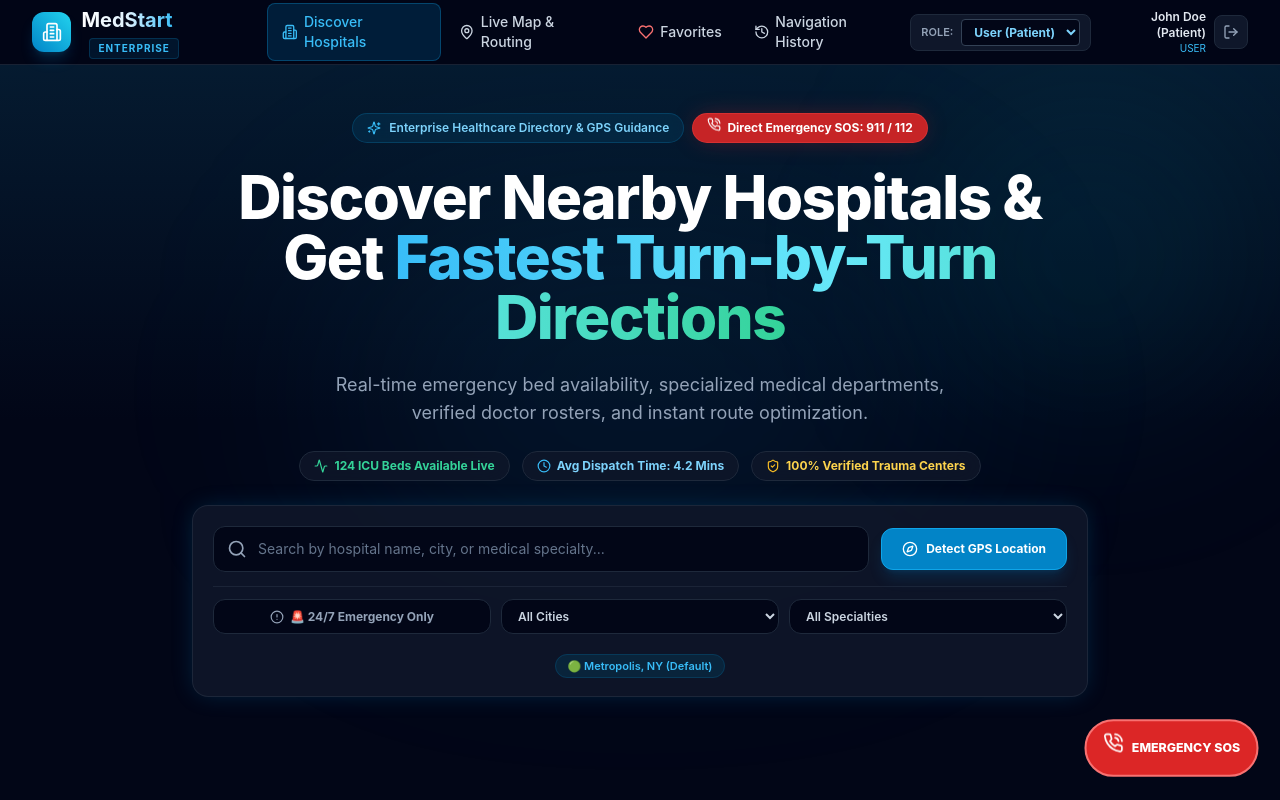
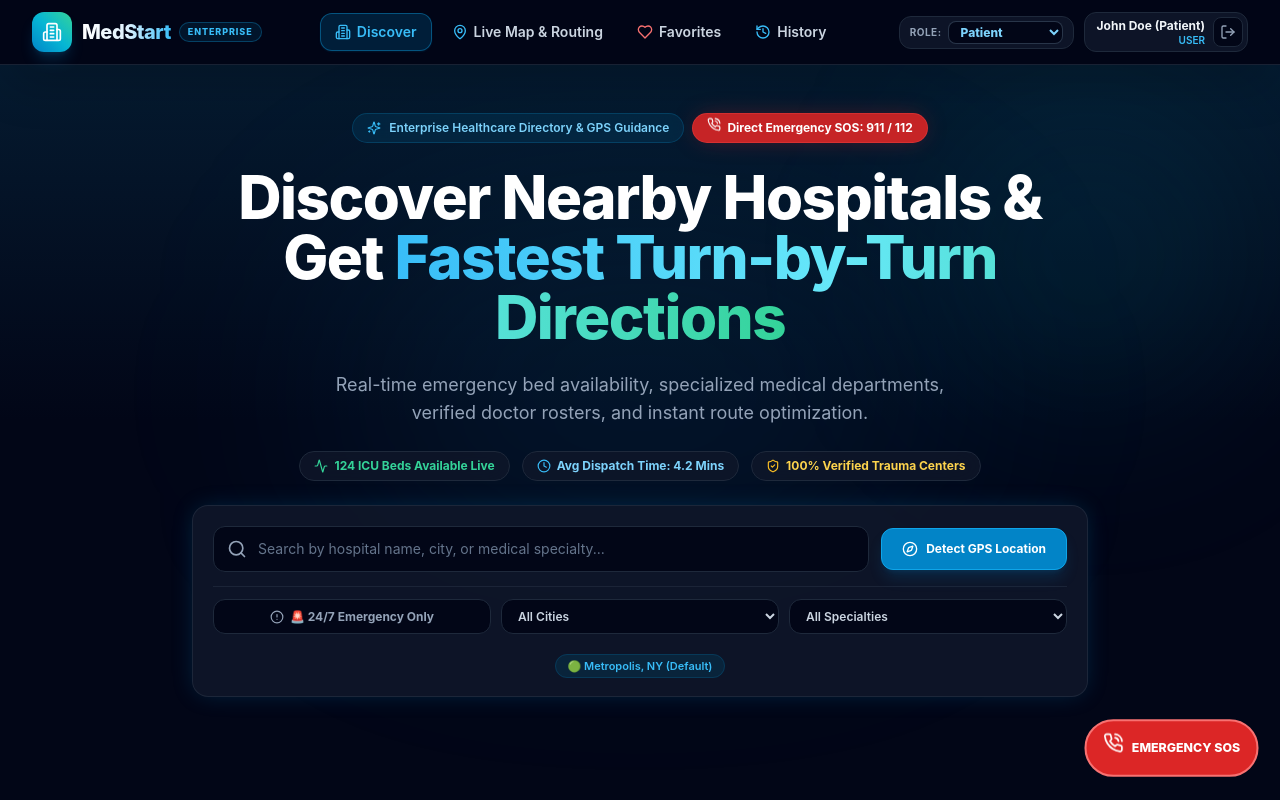
Before and after one commit to peddireddyvishnu2005-glitch/Med-Star, a Next.js app in the folder apps/web/: page / in a window 1280 px wide. Both pictures are taken after a click on the button "Sign In". Shown: the top 800 px of the page. Built offline with nearby package versions, Linux system fonts and the light colour scheme.

Commit message:
style(web): refine Navbar header spacing, pill alignment, and logo badge layout

```diff
--- a/apps/web/src/components/layout/Navbar.tsx
+++ b/apps/web/src/components/layout/Navbar.tsx
@@ -25,49 +25,57 @@ export default function Navbar() {
   const isActive = (path: string) => pathname === path;
 
   return (
-    <header className="sticky top-0 z-50 bg-slate-950/80 backdrop-blur-md border-b border-slate-800/80">
+    <header className="sticky top-0 z-50 bg-slate-950/90 backdrop-blur-xl border-b border-slate-800/80 shadow-2xl">
       <div className="max-w-7xl mx-auto px-4 sm:px-6 lg:px-8">
-        <div className="flex items-center justify-between h-16">
+        <div className="flex items-center justify-between h-16 gap-3">
 
-          <Link href="/" className="flex items-center gap-2.5 group">
-            <div className="w-10 h-10 rounded-xl bg-gradient-to-tr from-sky-600 to-cyan-400 flex items-center justify-center shadow-lg shadow-sky-500/20 group-hover:scale-105 transition-transform">
+          {/* Logo Section */}
+          <Link href="/" className="flex items-center gap-2.5 group shrink-0">
+            <div className="w-9 h-9 sm:w-10 sm:h-10 rounded-xl bg-gradient-to-tr from-sky-600 via-cyan-500 to-emerald-400 flex items-center justify-center shadow-lg shadow-sky-500/20 group-hover:scale-105 transition-transform">
               <Building2 className="w-5 h-5 text-white" />
             </div>
-            <div>
-              <span className="text-xl font-bold bg-gradient-to-r from-white via-sky-100 to-sky-400 bg-clip-text text-transparent">
+            <div className="flex items-center gap-2">
+              <span className="text-lg sm:text-xl font-extrabold bg-gradient-to-r from-white via-sky-100 to-sky-400 bg-clip-text text-transparent tracking-tight">
                 MedStart
               </span>
-              <span className="hidden sm:inline-block ml-2 text-[10px] uppercase font-bold tracking-widest px-2 py-0.5 rounded bg-sky-500/10 text-sky-400 border border-sky-500/20">
-                Enterprise
+              <span className="hidden xl:inline-block text-[9px] uppercase font-extrabold tracking-widest px-2 py-0.5 rounded-full bg-sky-500/10 text-sky-400 border border-sky-500/30">
+                ENTERPRISE
               </span>
             </div>
           </Link>
 
-          <nav className="hidden md:flex items-center gap-1">
+          {/* Navigation Links */}
+          <nav className="hidden md:flex items-center gap-1 xl:gap-1.5">
             <Link
               href="/"
-              className={`px-3.5 py-2 rounded-lg text-sm font-medium transition-colors flex items-center gap-1.5 ${
-                isActive('/') ? 'bg-sky-600/20 text-sky-400 border border-sky-500/30' : 'text-slate-300 hover:text-white hover:bg-slate-800/50'
+              className={`px-3 py-1.5 lg:px-3.5 lg:py-2 rounded-xl text-xs sm:text-sm font-semibold transition-all flex items-center gap-1.5 ${
+                isActive('/')
+                  ? 'bg-sky-600/20 text-sky-400 border border-sky-500/40 shadow-sm shadow-sky-500/10'
+                  : 'text-slate-300 hover:text-white hover:bg-slate-900/80'
               }`}
             >
-              <Building2 className="w-4 h-4" />
-              Discover Hospitals
+              <Building2 className="w-4 h-4 text-sky-400" />
+              Discover
             </Link>
 
             <Link
               href="/navigation"
-              className={`px-3.5 py-2 rounded-lg text-sm font-medium transition-colors flex items-center gap-1.5 ${
-                isActive('/navigation') ? 'bg-sky-600/20 text-sky-400 border border-sky-500/30' : 'text-slate-300 hover:text-white hover:bg-slate-800/50'
+              className={`px-3 py-1.5 lg:px-3.5 lg:py-2 rounded-xl text-xs sm:text-sm font-semibold transition-all flex items-center gap-1.5 ${
+                isActive('/navigation')
+                  ? 'bg-sky-600/20 text-sky-400 border border-sky-500/40 shadow-sm shadow-sky-500/10'
+                  : 'text-slate-300 hover:text-white hover:bg-slate-900/80'
               }`}
             >
-              <MapPin className="w-4 h-4" />
+              <MapPin className="w-4 h-4 text-sky-400" />
               Live Map & Routing
             </Link>
 
             <Link
               href="/favorites"
-              className={`px-3.5 py-2 rounded-lg text-sm font-medium transition-colors flex items-center gap-1.5 ${
-                isActive('/favorites') ? 'bg-sky-600/20 text-sky-400 border border-sky-500/30' : 'text-slate-300 hover:text-white hover:bg-slate-800/50'
+              className={`px-3 py-1.5 lg:px-3.5 lg:py-2 rounded-xl text-xs sm:text-sm font-semibold transition-all flex items-center gap-1.5 ${
+                isActive('/favorites')
+                  ? 'bg-sky-600/20 text-sky-400 border border-sky-500/40 shadow-sm shadow-sky-500/10'
+                  : 'text-slate-300 hover:text-white hover:bg-slate-900/80'
               }`}
             >
               <Heart className="w-4 h-4 text-red-400" />
@@ -76,51 +84,56 @@ export default function Navbar() {
 
             <Link
               href="/history"
-              className={`px-3.5 py-2 rounded-lg text-sm font-medium transition-colors flex items-center gap-1.5 ${
-                isActive('/history') ? 'bg-sky-600/20 text-sky-400 border border-sky-500/30' : 'text-slate-300 hover:text-white hover:bg-slate-800/50'
+              className={`px-3 py-1.5 lg:px-3.5 lg:py-2 rounded-xl text-xs sm:text-sm font-semibold transition-all flex items-center gap-1.5 ${
+                isActive('/history')
+                  ? 'bg-sky-600/20 text-sky-400 border border-sky-500/40 shadow-sm shadow-sky-500/10'
+                  : 'text-slate-300 hover:text-white hover:bg-slate-900/80'
               }`}
             >
-              <History className="w-4 h-4" />
-              Navigation History
+              <History className="w-4 h-4 text-sky-400" />
+              History
             </Link>
 
             {(role === 'ADMIN' || role === 'SUPER_ADMIN') && (
               <Link
                 href="/admin"
-                className={`px-3.5 py-2 rounded-lg text-sm font-medium transition-colors flex items-center gap-1.5 ${
-                  isActive('/admin') ? 'bg-emerald-600/20 text-emerald-400 border border-emerald-500/30' : 'text-emerald-400 hover:bg-emerald-950/30'
+                className={`px-3 py-1.5 lg:px-3.5 lg:py-2 rounded-xl text-xs sm:text-sm font-semibold transition-all flex items-center gap-1.5 ${
+                  isActive('/admin')
+                    ? 'bg-emerald-600/20 text-emerald-400 border border-emerald-500/40 shadow-sm shadow-emerald-500/10'
+                    : 'text-emerald-400 hover:bg-emerald-950/30'
                 }`}
               >
-                <ShieldCheck className="w-4 h-4" />
-                Admin Dashboard
+                <ShieldCheck className="w-4 h-4 text-emerald-400" />
+                Admin Portal
               </Link>
             )}
           </nav>
 
-          <div className="hidden lg:flex items-center gap-3">
-            <div className="bg-slate-900 border border-slate-800 rounded-lg px-2.5 py-1 flex items-center gap-2">
-              <span className="text-[11px] text-slate-400 font-semibold uppercase">Role:</span>
+          {/* User & Role Controls */}
+          <div className="hidden lg:flex items-center gap-2.5">
+            <div className="bg-slate-900/90 border border-slate-800 rounded-xl px-2.5 py-1 flex items-center gap-1.5 backdrop-blur-md">
+              <span className="text-[10px] text-slate-400 font-bold uppercase tracking-wider">Role:</span>
               <select
                 value={role}
                 onChange={(e) => loginAs(e.target.value as UserRole)}
-                className="bg-slate-950 text-xs text-sky-300 font-bold py-1 px-2 rounded border border-slate-700 focus:outline-none focus:ring-1 focus:ring-sky-500 cursor-pointer"
+                className="bg-slate-950 text-xs text-sky-300 font-extrabold py-0.5 px-2 rounded-lg border border-slate-700/80 focus:outline-none focus:ring-1 focus:ring-sky-500 cursor-pointer"
               >
                 <option value="GUEST">Guest</option>
-                <option value="USER">User (Patient)</option>
+                <option value="USER">Patient</option>
                 <option value="ADMIN">Admin</option>
                 <option value="SUPER_ADMIN">Super Admin</option>
               </select>
             </div>
 
             {user ? (
-              <div className="flex items-center gap-2">
-                <div className="text-right">
-                  <p className="text-xs font-semibold text-slate-200">{user.displayName}</p>
-                  <p className="text-[10px] text-sky-400">{user.role}</p>
+              <div className="flex items-center gap-2 bg-slate-900/90 border border-slate-800 p-1 pl-3 rounded-xl backdrop-blur-md">
+                <div className="text-right leading-tight">
+                  <p className="text-xs font-bold text-slate-100">{user.displayName}</p>
+                  <p className="text-[10px] font-semibold text-sky-400">{user.role}</p>
                 </div>
                 <button
                   onClick={logout}
-                  className="p-2 rounded-lg bg-slate-900 hover:bg-red-950/40 text-slate-400 hover:text-red-400 border border-slate-800 transition-colors"
+                  className="p-1.5 rounded-lg bg-slate-950 hover:bg-red-950/60 text-slate-400 hover:text-red-400 border border-slate-800 transition-colors"
                   title="Logout"
                 >
                   <LogOut className="w-4 h-4" />
@@ -129,7 +142,7 @@ export default function Navbar() {
             ) : (
               <button
                 onClick={() => loginAs('USER')}
-                className="px-4 py-2 rounded-lg bg-sky-600 hover:bg-sky-500 text-white text-xs font-semibold shadow-lg shadow-sky-600/20 transition-all flex items-center gap-1.5"
+                className="px-3.5 py-1.5 rounded-xl bg-sky-600 hover:bg-sky-500 text-white text-xs font-bold shadow-lg shadow-sky-600/20 transition-all flex items-center gap-1.5"
               >
                 <LogIn className="w-4 h-4" />
                 Sign In
@@ -137,10 +150,11 @@ export default function Navbar() {
             )}
           </div>
 
+          {/* Mobile Menu Toggle */}
           <div className="md:hidden flex items-center gap-2">
             <button
               onClick={() => setMobileMenuOpen(!mobileMenuOpen)}
-              className="p-2 rounded-lg text-slate-400 hover:text-white hover:bg-slate-800"
+              className="p-2 rounded-xl text-slate-400 hover:text-white hover:bg-slate-900 border border-slate-800/80 transition-colors"
             >
               {mobileMenuOpen ? <X className="w-6 h-6" /> : <Menu className="w-6 h-6" />}
             </button>
```
